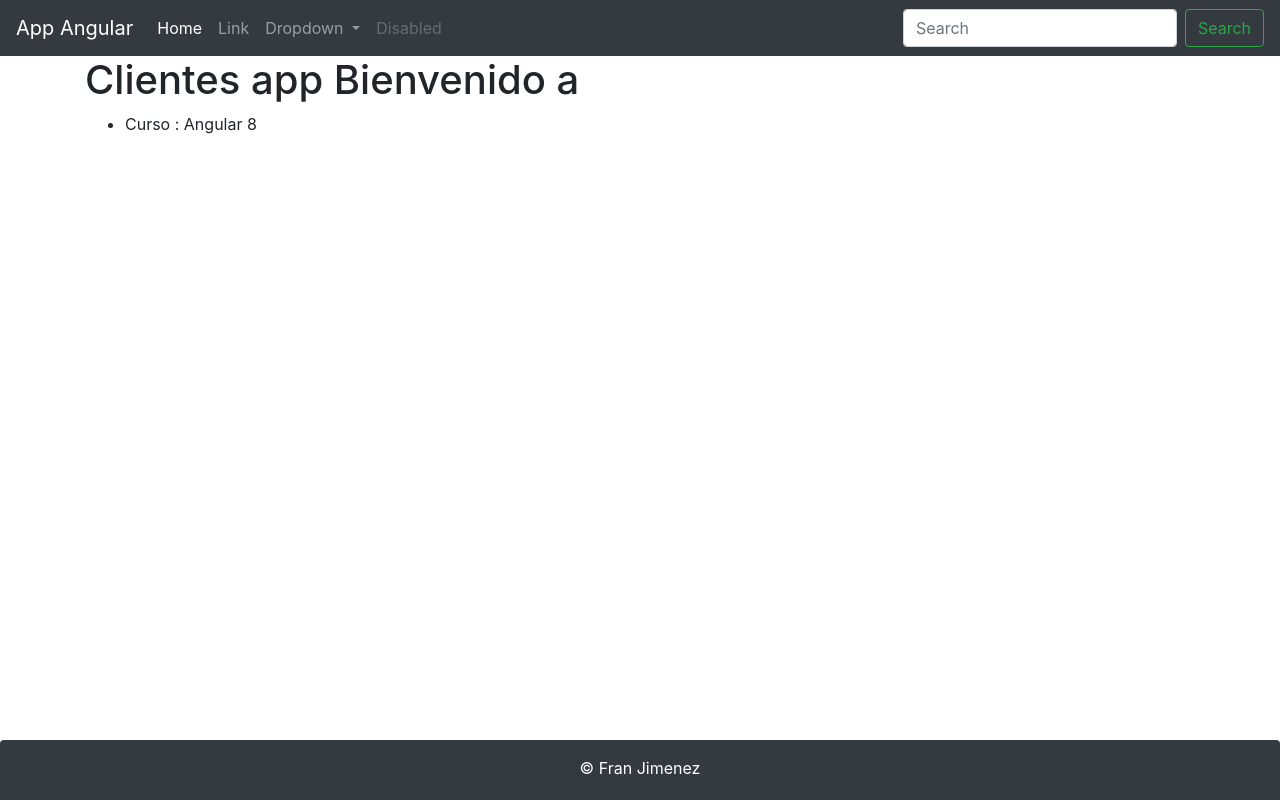
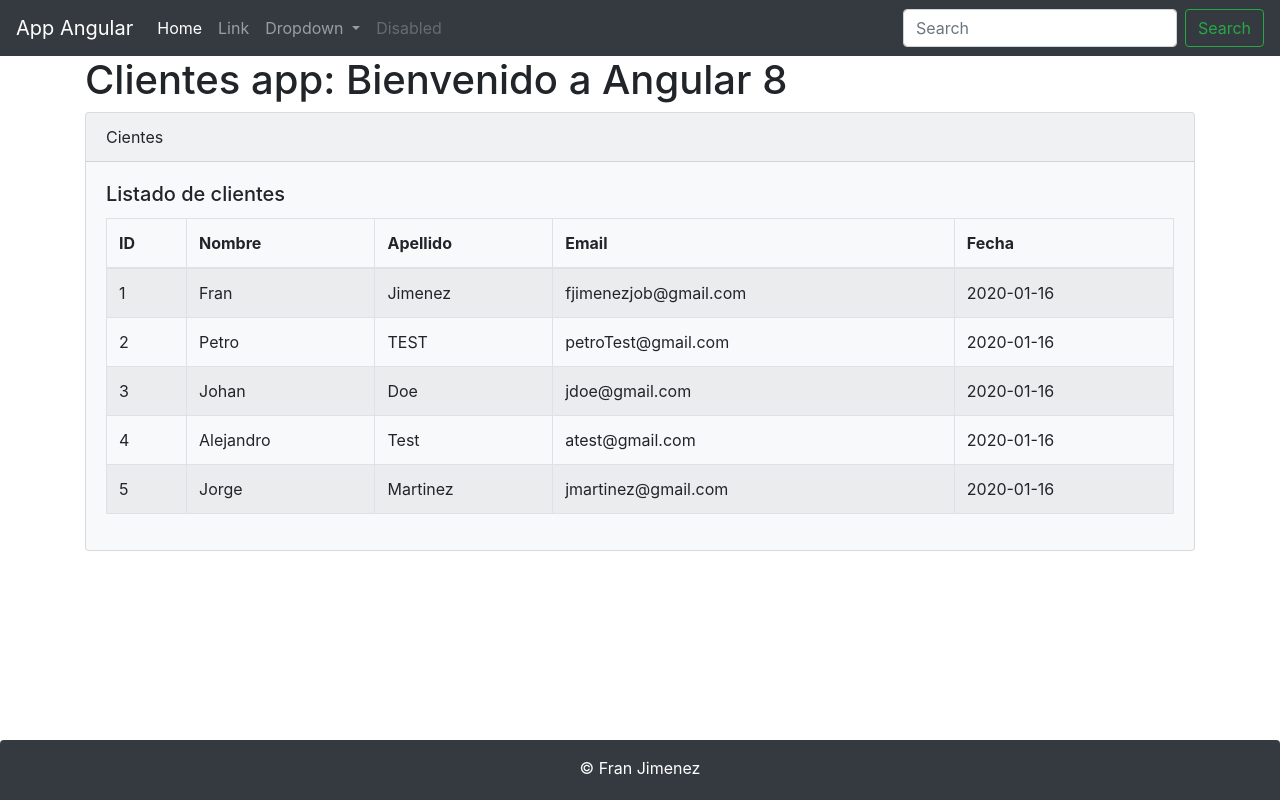
Before and after one commit to fjimenezjob/Angular-Spring-Usuarios, an Angular app: page / in a window 1280 px wide. Built offline with nearby package versions, Linux system fonts and the light colour scheme.

Commit message:
vista de clientes con json desacoplado

```diff
--- a/src/app/app.component.html
+++ b/src/app/app.component.html
@@ -12,17 +12,13 @@
   <header>
     <app-header></app-header>
   </header>
+
   <div class="container">
-    <h1>Clientes app {{ title }}</h1>
-
-    <ul>
-      <li>
-        Curso : {{ curso }}
-      </li>
-    </ul>
+    <h1>Clientes app: {{ title + curso}}</h1>
+    <app-clientes></app-clientes>
   </div>
-  <app-footer></app-footer>
-
+<footer>
+    <app-footer></app-footer>
+</footer>
 </body>
-
 </html>
--- a/src/app/app.module.ts
+++ b/src/app/app.module.ts
@@ -4,12 +4,16 @@ import { NgModule } from '@angular/core';
 import { AppComponent } from './app.component';
 import { HeaderComponent } from './header/header.component';
 import { FooterComponent } from './footer/footer.component';
+import { DirectivaComponent } from './directiva/directiva.component';
+import { ClientesComponent } from './clientes/clientes.component';
 
 @NgModule({
   declarations: [
     AppComponent,
     HeaderComponent,
-    FooterComponent
+    FooterComponent,
+    DirectivaComponent,
+    ClientesComponent
   ],
   imports: [
     BrowserModule
--- /dev/null
+++ b/src/app/clientes/cliente.ts
@@ -0,0 +1,9 @@
+export class Cliente {
+
+  id: number;
+  nombre: string;
+  apellido: string;
+  createdAt: string;
+  email: string;
+
+}
--- /dev/null
+++ b/src/app/clientes/clientes.component.html
@@ -0,0 +1,35 @@
+<div class="card bg-light bg-primary mb-3">
+    <div class="card-header">Cientes</div>
+    <div class="card-body">
+      <h5 class="card-title">Listado de clientes</h5>
+      <table class="table table-bordered table-striped">
+          <thead>
+              <tr>
+                  <th>ID</th>
+                  <th>Nombre</th>
+                  <th>Apellido</th>
+                  <th>Email</th>
+                  <th>Fecha</th>
+              </tr>
+          </thead>
+          <tbody>
+              <tr *ngFor="let cliente of clientes">
+                  <td>
+                    {{ cliente.id }}
+                  </td>
+                  <td>
+                    {{ cliente.nombre }}
+                  </td>
+                  <td>
+                    {{ cliente.apellido }}
+                  </td>
+                  <td>
+                    {{ cliente.email }}
+                  </td>
+                  <td>
+                    {{ cliente.createdAt }}
+                  </td>
+              </tr>
+          </tbody>
+      </table>
+    </div>
--- /dev/null
+++ b/src/app/clientes/clientes.component.ts
@@ -0,0 +1,18 @@
+import { Component, OnInit } from '@angular/core';
+import { Cliente } from "./cliente";
+import { CLIENTES } from "./clientes.json";
+
+@Component({
+  selector: 'app-clientes',
+  templateUrl: './clientes.component.html'
+})
+export class ClientesComponent implements OnInit {
+
+  clientes: Cliente[];
+  constructor() { }
+
+  ngOnInit() {
+    this.clientes = CLIENTES;
+  }
+
+}
--- /dev/null
+++ b/src/app/clientes/clientes.json.ts
@@ -0,0 +1,9 @@
+import { Cliente } from "./cliente";
+
+export const CLIENTES: Cliente[] = [
+    {id:1, nombre: 'Fran' , apellido:'Jimenez', email: 'fjimenezjob@gmail.com', createdAt: '2020-01-16'},
+    {id:2, nombre: 'Petro' , apellido:'TEST', email: 'petroTest@gmail.com', createdAt: '2020-01-16'},
+    {id:3, nombre: 'Johan' , apellido:'Doe', email: 'jdoe@gmail.com', createdAt: '2020-01-16'},
+    {id:4, nombre: 'Alejandro' , apellido:'Test', email: 'atest@gmail.com', createdAt: '2020-01-16'},
+    {id:5, nombre: 'Jorge' , apellido:'Martinez', email: 'jmartinez@gmail.com', createdAt: '2020-01-16'}
+  ];
--- /dev/null
+++ b/src/app/directiva/directiva.component.html
@@ -0,0 +1,11 @@
+<button type="button" (click)="setHabilitar()" class="btn btn-primary my-3">{{ habilitar == true? 'Ocultar': 'Mostrar'}}</button>
+<div class="card">
+    <div class="card-header">
+        Listado de Cursos
+    </div>
+    <ul class="list-group" *ngIf="habilitar == true">
+        <li class="list-group-item" *ngFor="let curso of listaCurso">
+            {{ curso }}
+        </li>
+    </ul>
+</div>
--- /dev/null
+++ b/src/app/directiva/directiva.component.ts
@@ -0,0 +1,19 @@
+import { Component, OnInit } from '@angular/core';
+
+@Component({
+  selector: 'app-directiva',
+  templateUrl: './directiva.component.html'
+})
+export class DirectivaComponent {
+
+  listaCurso: string[] = ['Typescript', 'Javascript', 'Java SE', 'C#', 'PHP'];
+
+  habilitar: boolean = true;
+
+  constructor() { }
+
+  setHabilitar(): void {
+    this.habilitar = (this.habilitar == true)? false: true;
+  }
+
+}
```
Also changed, not shown: src/app/clientes/cliente.service.ts (added, +9 -0 lines), 1 other file (tests, documents, lock files or other folders).
